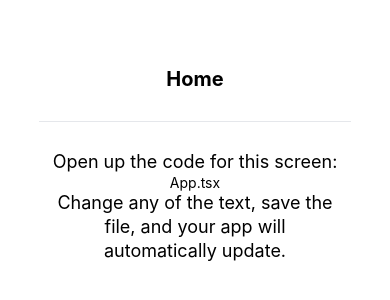
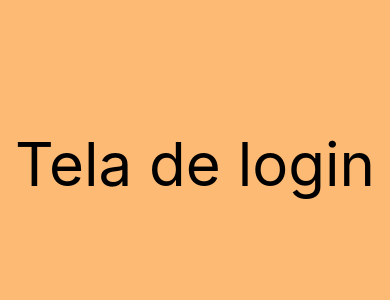
Before and after one commit to RuanGamer18/aula-react-native, a React Native app: screen / in a window 390 px wide. Shown: the part 258-558 px from the top of the page. Built offline with nearby package versions, Linux system fonts and the light colour scheme.

Commit message:
refactor :alteração da estrutura identificação tailwind

```diff
--- a/App.tsx
+++ b/App.tsx
@@ -1,12 +1,13 @@
-import { ScreenContent } from 'components/ScreenContent';
+
 import { StatusBar } from 'expo-status-bar';
 
 import './global.css';
+import { LoginScreen } from '@/screens/login';
 
 export default function App() {
   return (
     <>
-      <ScreenContent title="Home" path="App.tsx"></ScreenContent>
+      <LoginScreen/>
       <StatusBar style="auto" />
     </>
   );
--- /dev/null
+++ b/src/screens/login.tsx
@@ -0,0 +1,11 @@
+import { Text, View } from "react-native";
+import { red } from "react-native-reanimated/lib/typescript/Colors";
+
+export function LoginScreen() {
+  return(
+    <View className="flex-1 items-center justify-center bg-orange-300">
+        <Text className="text-6xl">Tela de login</Text>
+    </View>
+
+  )
+}
--- a/tailwind.config.js
+++ b/tailwind.config.js
@@ -1,6 +1,6 @@
 /** @type {import('tailwindcss').Config} */
 module.exports = {
-  content: ['./App.{js,ts,tsx}', './components/**/*.{js,ts,tsx}' , './screens/**/*.{js,ts,tsx}'],
+  content: ['./App.{js,ts,tsx}','./src/**/*.{js,ts,tsx}'],
 
   presets: [require('nativewind/preset')],
   theme: {
```
Also changed, not shown: src/components/Container.tsx (renamed from components/Container.tsx), src/components/EditScreenInfo.tsx (renamed from components/EditScreenInfo.tsx), src/components/ScreenContent.tsx (renamed from components/ScreenContent.tsx), 1 other file (tests, documents, lock files or other folders).
